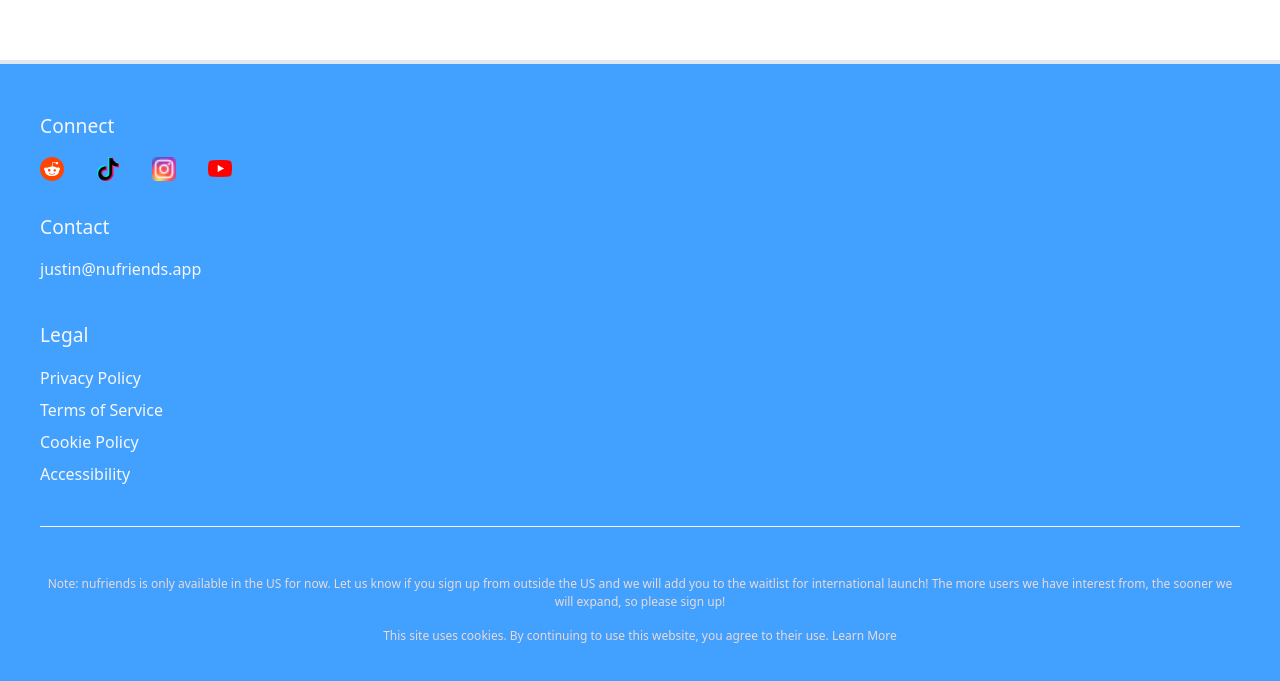
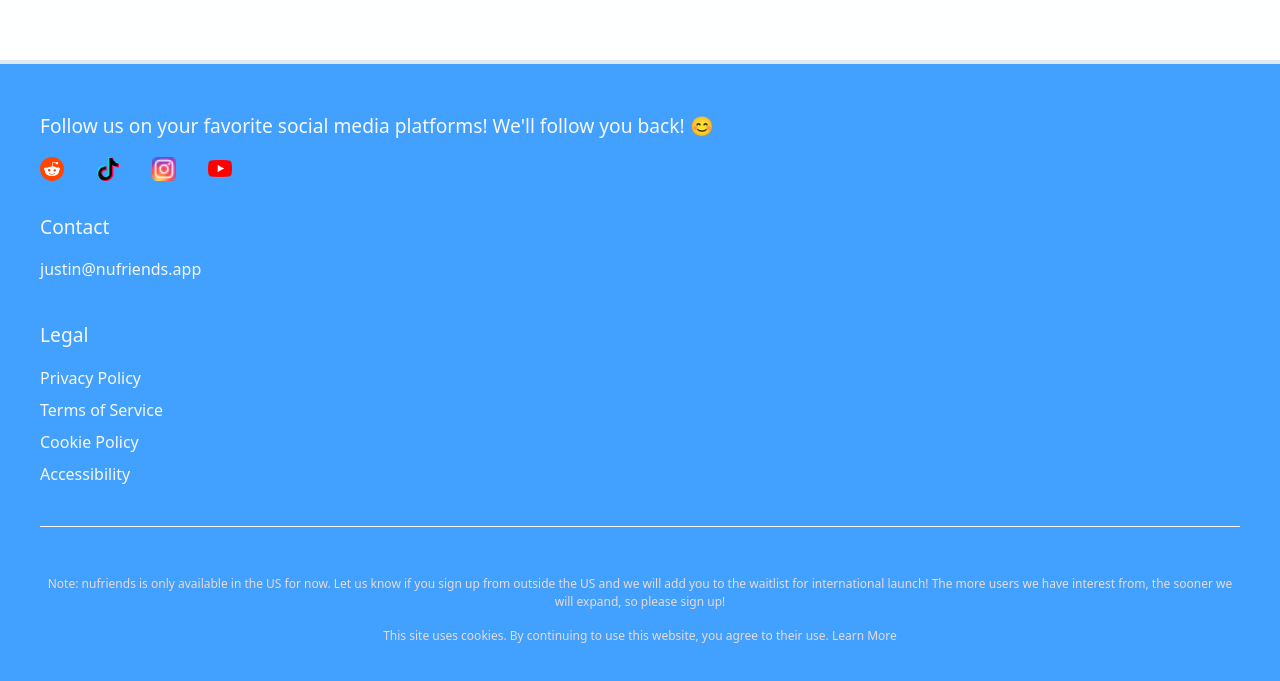
Before and after one commit to jpryor812/nufriends_landingpage, a Next.js app: page / in a window 1280 px wide. Shown: the part 5366-6047 px from the top of the page. Built offline with nearby package versions, Linux system fonts and the light colour scheme; a web font is replaced by a local one.

Commit message:
added analytics

```diff
--- a/app/layout.tsx
+++ b/app/layout.tsx
@@ -1,4 +1,5 @@
 import type { Metadata } from "next";
+import { Analytics } from "@vercel/analytics/react"
 import localFont from "next/font/local";
 import "./globals.css";
 
@@ -29,6 +30,7 @@ export default function RootLayout({
         className={`${geistSans.variable} ${geistMono.variable} antialiased`}
       >
         {children}
+        <Analytics />
       </body>
     </html>
   );
--- a/package.json
+++ b/package.json
@@ -10,6 +10,7 @@
   },
   "dependencies": {
     "@sendgrid/mail": "^8.1.4",
+    "@vercel/analytics": "^1.4.1",
     "lucide-react": "^0.456.0",
     "next": "15.0.3",
     "react": "19.0.0-rc-66855b96-20241106",
--- a/src/components/Footer.tsx
+++ b/src/components/Footer.tsx
@@ -6,7 +6,7 @@ export default function Footer() {
       <div className="footer-content">
         <div className="footer-sections">
           <div className="footer-section">
-            <h3>Connect</h3>
+            <h3>Follow us on your favorite social media platforms! We'll follow you back! 😊</h3>
             <div className="social-links">
               {/* Reddit */}
               <a
```
Also changed, not shown: 1 other file (tests, documents, lock files or other folders).
